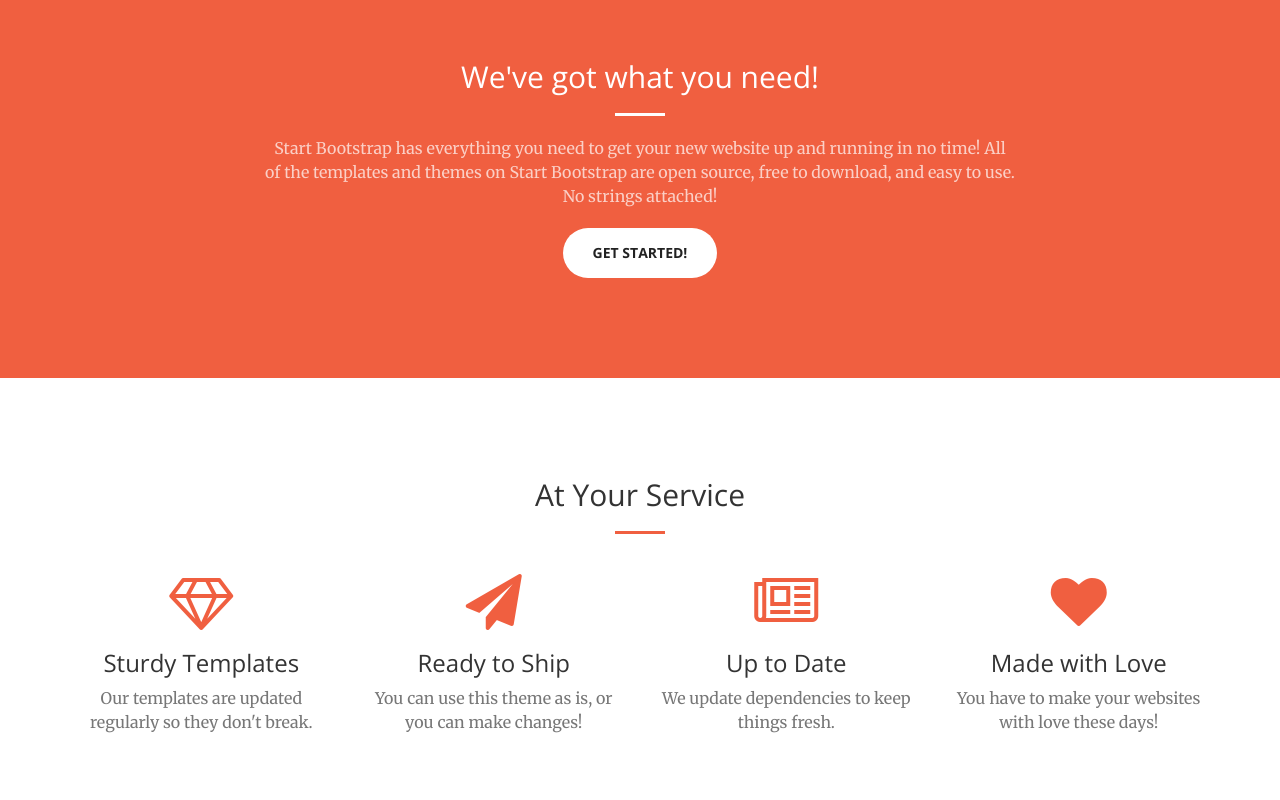
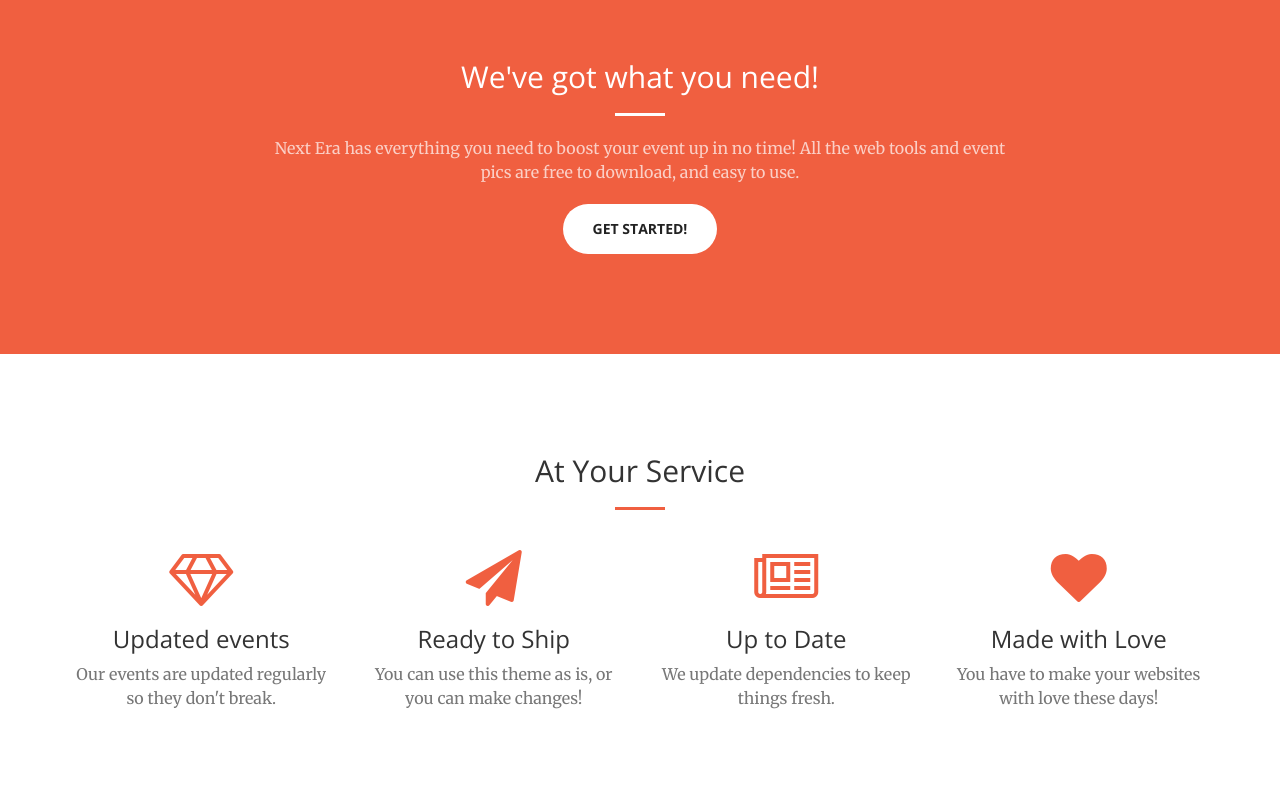
Before and after one commit to deepaksahoo9725/song, a website: page index.html in a window 1280 px wide. Shown: the part 840-1640 px from the top of the page. Drawn offline with nearby package versions, Linux system fonts and the light colour scheme.

Commit message:
bit changes

```diff
--- a/index.html
+++ b/index.html
@@ -49,7 +49,7 @@
                 <button type="button" class="navbar-toggle collapsed" data-toggle="collapse" data-target="#bs-example-navbar-collapse-1">
                     <span class="sr-only">Toggle navigation</span> Menu <i class="fa fa-bars"></i>
                 </button>
-                <a class="navbar-brand page-scroll" href="#page-top">Start Bootstrap</a>
+                <a class="navbar-brand page-scroll" href="#page-top">Next Era</a>
             </div>
 
             <!-- Collect the nav links, forms, and other content for toggling -->
@@ -77,7 +77,7 @@
     <header>
         <div class="header-content">
             <div class="header-content-inner">
-                <h1 id="homeHeading">Your Favorite College site</h1>
+                <h1 id="homeHeading">Welcome to Next Era</h1>
                 <hr>
                 <p>This website will help you to find any college event over the entire world</p>
                 <a href="#about" class="btn btn-primary btn-xl page-scroll">Find Out More</a>
@@ -91,7 +91,7 @@
                 <div class="col-lg-8 col-lg-offset-2 text-center">
                     <h2 class="section-heading">We've got what you need!</h2>
                     <hr class="light">
-                    <p class="text-faded">Start Bootstrap has everything you need to get your new website up and running in no time! All of the templates and themes on Start Bootstrap are open source, free to download, and easy to use. No strings attached!</p>
+                    <p class="text-faded">Next Era has everything you need to boost your event up in no time! All the web tools and event pics are free to download, and easy to use. </p>
                     <a href="#services" class="page-scroll btn btn-default btn-xl sr-button">Get Started!</a>
                 </div>
             </div>
@@ -112,8 +112,8 @@
                 <div class="col-lg-3 col-md-6 text-center">
                     <div class="service-box">
                         <i class="fa fa-4x fa-diamond text-primary sr-icons"></i>
-                        <h3>Sturdy Templates</h3>
-                        <p class="text-muted">Our templates are updated regularly so they don't break.</p>
+                        <h3>Updated events</h3>
+                        <p class="text-muted">Our events are updated regularly so they don't break.</p>
                     </div>
                 </div>
                 <div class="col-lg-3 col-md-6 text-center">
```
